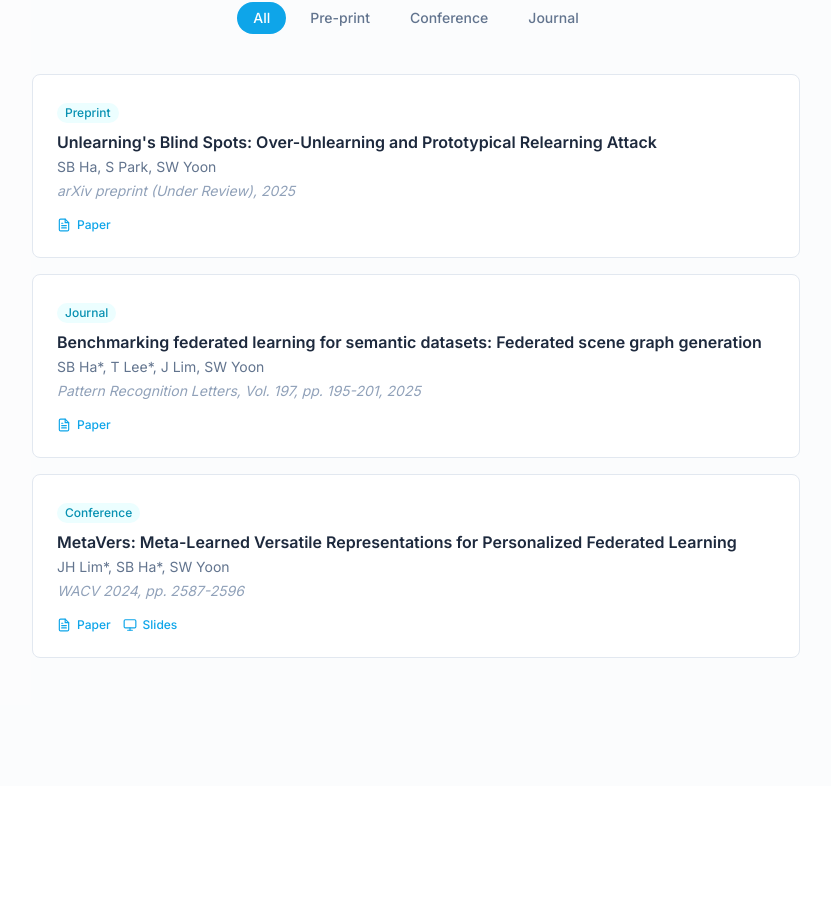
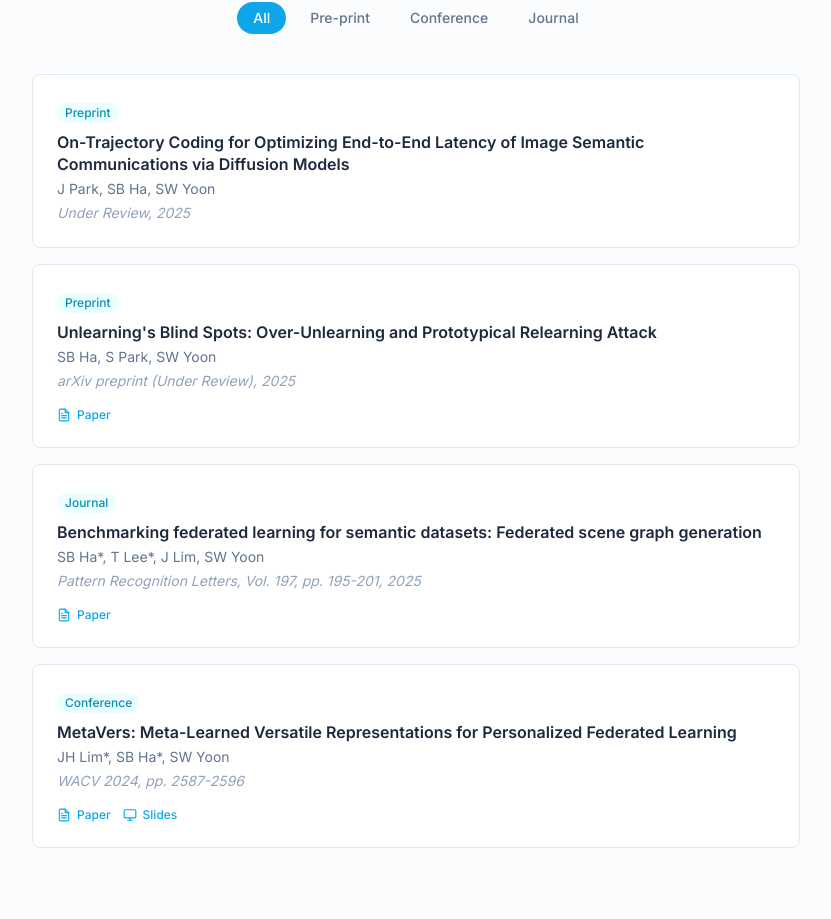
Before and after one commit to Seung-B/seung-b.github.io, a Next.js app: page / in a window 1280 px wide. Shown: the part 2090-3009 px from the top of the page, without its empty margins (224-1055 px from the left). Built offline with nearby package versions, Linux system fonts and the light colour scheme.

Commit message:
Add new preprint: On-Trajectory Coding (Under Review)
Co-authored-by: SeungB <ethereal0507@gmail.com>

```diff
--- a/src/data/content.ts
+++ b/src/data/content.ts
@@ -63,6 +63,14 @@ export type Publication = {
 };
 
 export const publications: Publication[] = [
+  {
+    title:
+      "On-Trajectory Coding for Optimizing End-to-End Latency of Image Semantic Communications via Diffusion Models",
+    authors: "J Park, SB Ha, SW Yoon",
+    venue: "Under Review",
+    year: 2025,
+    category: "preprint",
+  },
   {
     title:
       "Unlearning's Blind Spots: Over-Unlearning and Prototypical Relearning Attack",
```
